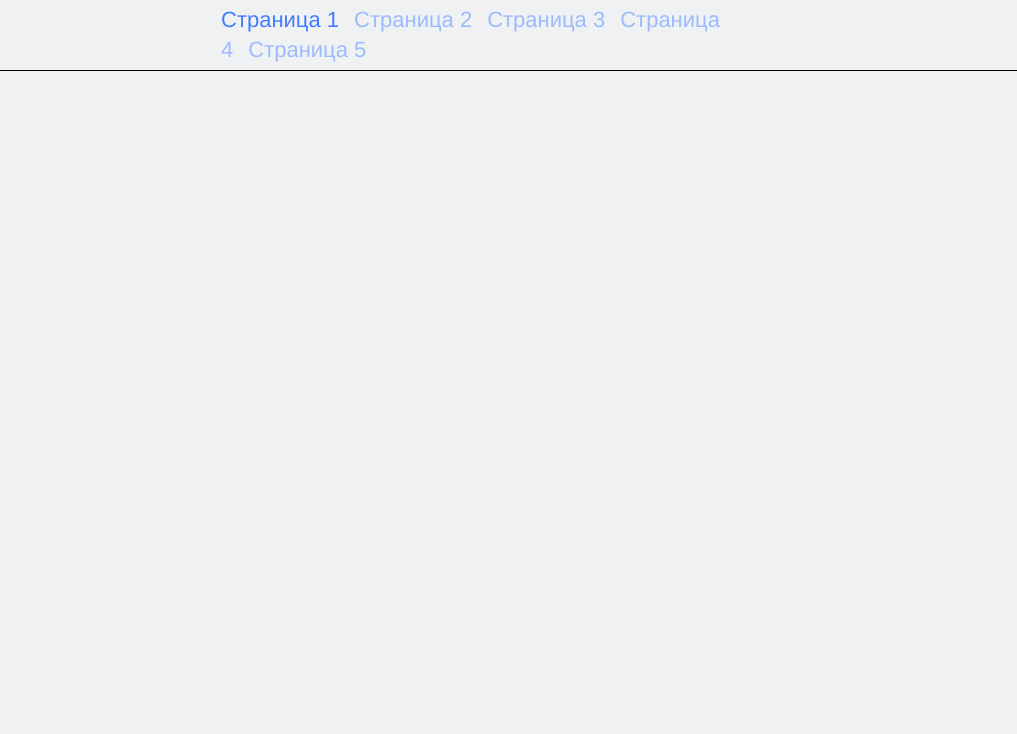
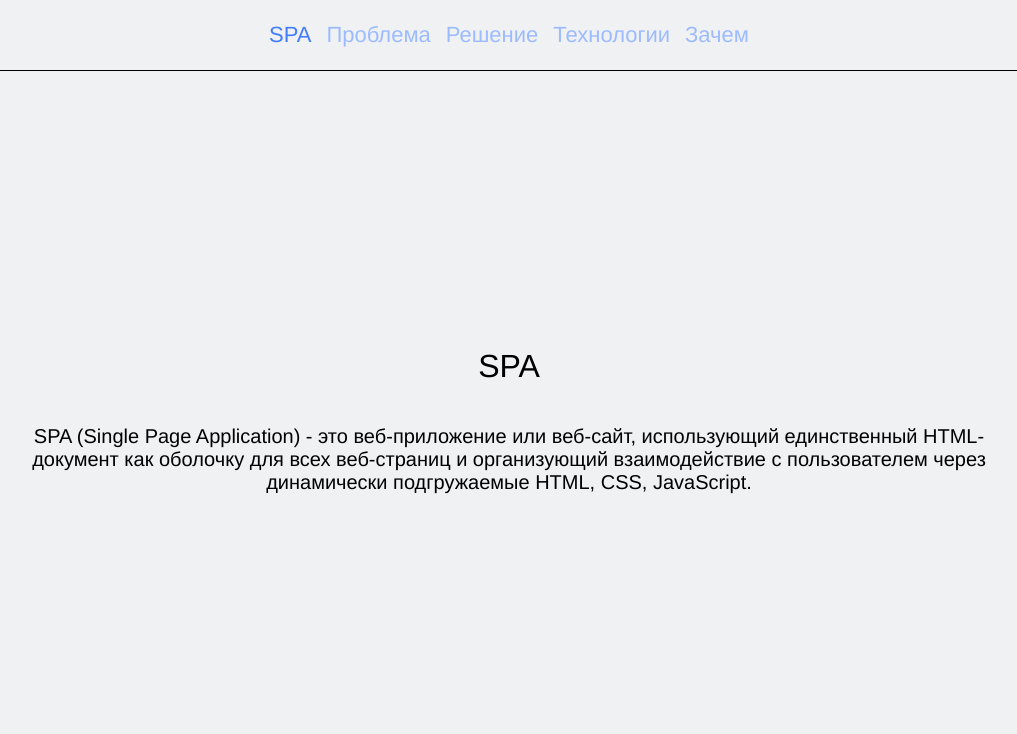
Before and after one commit to rjadyshkom/spa-seo, a React app: page / in a window 1280 px wide. Shown: the whole page, without its empty margins (131-1148 px from the left). Built offline with nearby package versions, Linux system fonts and the light colour scheme.

Commit message:
feat: TextContent component && routes

```diff
--- /dev/null
+++ b/src/blocks/content/content.css
@@ -0,0 +1,8 @@
+.content {
+    display: flex;
+    flex-direction: column;
+    align-items: center;
+    text-align: center;
+    min-height: calc(100vh - 140px);
+    justify-content: center;
+}
--- /dev/null
+++ b/src/blocks/subtitle/subtitle.css
@@ -0,0 +1,5 @@
+.subtitle {
+    font-size: 20px;
+    line-height: 23px;
+    max-width: 960px;
+}
--- /dev/null
+++ b/src/blocks/title/title.css
@@ -0,0 +1,9 @@
+.title {
+    text-align: center;
+    font-size: 32px;
+    line-height: 37px;
+    max-width: 500px;
+    margin: 20px 0;
+    font-weight: normal;
+    margin-top: 60px;
+}
--- a/src/components/App.js
+++ b/src/components/App.js
@@ -1,8 +1,21 @@
+import React from 'react';
+import {Route, Switch} from "react-router-dom";
 import Header from "./Header";
+import TextContent from "./TextContent";
 
 function App() {
     return (
-        <Header/>
+        <>
+            <Header/>
+            <Switch>
+                <Route exact path='/'>
+                    <TextContent
+                        title='SPA'
+                        subtitle='SPA (Single Page Application) - это веб-приложение или веб-сайт, использующий единственный HTML-документ как оболочку для всех веб-страниц и организующий взаимодействие с пользователем через динамически подгружаемые HTML, CSS, JavaScript.'/>
+                </Route>
+            </Switch>
+
+        </>
     );
 }
 
--- a/src/components/NavBar.js
+++ b/src/components/NavBar.js
@@ -4,11 +4,11 @@ import { NavLink } from 'react-router-dom';
 function NavBar () {
     return (
         <nav className="navbar">
-            <NavLink exact to="/" activeClassName="navbar__link_active" className="navbar__link">Страница 1</NavLink>
-            <NavLink to="/page-2" activeClassName="navbar__link_active" className="navbar__link">Страница 2</NavLink>
-            <NavLink to="/page-3" activeClassName="navbar__link_active" className="navbar__link">Страница 3</NavLink>
-            <NavLink to="/page-4" activeClassName="navbar__link_active" className="navbar__link">Страница 4</NavLink>
-            <NavLink to="/page-5" activeClassName="navbar__link_active" className="navbar__link">Страница 5</NavLink>
+            <NavLink exact to="/" activeClassName="navbar__link_active" className="navbar__link">SPA</NavLink>
+            <NavLink to="/problem" activeClassName="navbar__link_active" className="navbar__link">Проблема</NavLink>
+            <NavLink to="/solution" activeClassName="navbar__link_active" className="navbar__link">Решение</NavLink>
+            <NavLink to="/technologies" activeClassName="navbar__link_active" className="navbar__link">Технологии</NavLink>
+            <NavLink to="/why" activeClassName="navbar__link_active" className="navbar__link">Зачем</NavLink>
         </nav>
     )
 }
--- /dev/null
+++ b/src/components/TextContent.js
@@ -0,0 +1,12 @@
+import React from 'react';
+
+function TextContent(props) {
+    return (
+        <article className="content">
+            <h1 className="title">{props.title}</h1>
+            <p className="subtitle">{props.subtitle}</p>
+        </article>
+    )
+}
+
+export default TextContent;
--- a/src/index.css
+++ b/src/index.css
@@ -4,3 +4,6 @@
 @import url(./blocks/navbar/navbar.css);
 @import url(./blocks/navbar/__link/navbar__link.css);
 @import url(./blocks/navbar/__link/_active/navbar__link_ative.css);
+@import url(./blocks/content/content.css);
+@import url(./blocks/title/title.css);
+@import url(./blocks/subtitle/subtitle.css);
```
